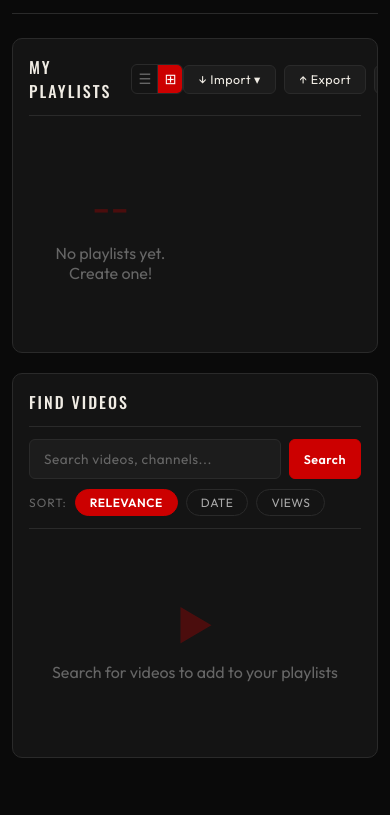
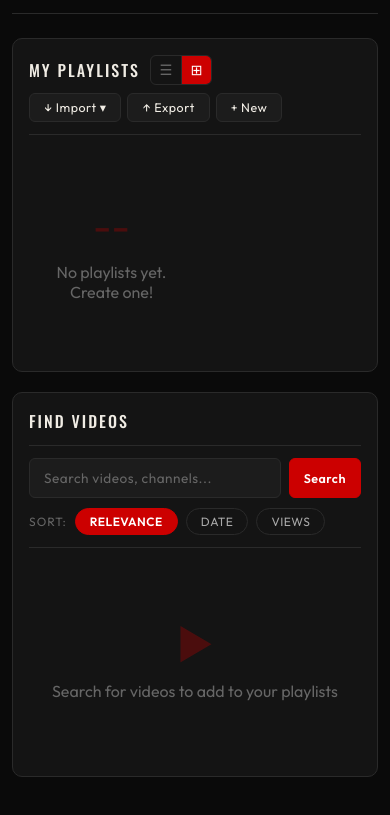
Before and after one commit to dat5ngon/youtube-player, a plain HTML site: page index.html in a window 390 px wide. Shown: the part 117-932 px from the top of the page. Drawn offline with nearby package versions, Linux system fonts and the light colour scheme; no server answers.

Commit message:
fix: force 2-column grid on mobile portrait

```diff
--- a/style.css
+++ b/style.css
@@ -789,8 +789,8 @@ body {
 /* Grid View */
 .playlist-list.grid-view {
     display: grid;
-    grid-template-columns: repeat(auto-fill, minmax(150px, 1fr));
-    gap: 14px;
+    grid-template-columns: repeat(auto-fill, minmax(140px, 1fr));
+    gap: 12px;
     padding: 4px;
     align-items: start;
 }
@@ -1200,4 +1200,32 @@ body {
         flex-direction: column;
         align-items: flex-start;
     }
+
+    /* Grid view: force 2 columns on mobile portrait */
+    .playlist-list.grid-view {
+        grid-template-columns: repeat(2, 1fr);
+        gap: 10px;
+    }
+
+    .playlist-list.grid-view .playlist-item-text {
+        padding: 8px 10px;
+    }
+
+    .playlist-list.grid-view .playlist-name {
+        font-size: 0.78rem;
+    }
+
+    .playlist-list.grid-view .playlist-count {
+        font-size: 0.68rem;
+    }
+
+    .panel-title {
+        flex-wrap: wrap;
+        gap: 8px;
+    }
+
+    .panel-title-actions {
+        flex-wrap: wrap;
+        gap: 6px;
+    }
 }
```
